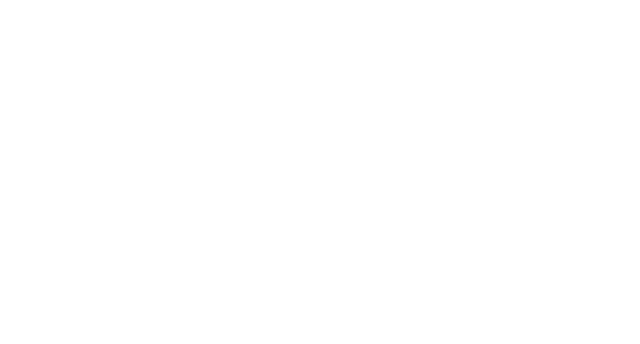
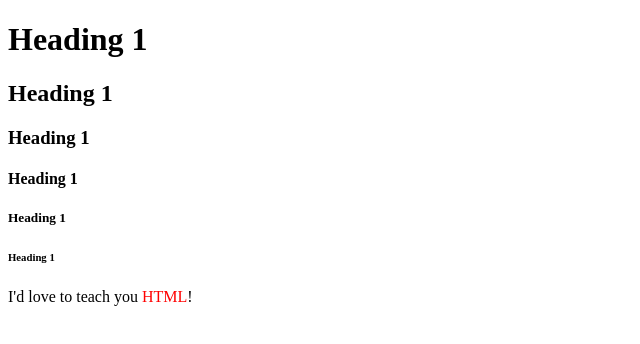
Before and after one commit to daczarne/mosh_html_css, a plain HTML site: page part_01/03_html_basics/example_page/index.html in a window 1280 px wide. Shown: the whole page, without its empty margins (0-640 px from the left). Drawn offline with Linux system fonts and the light colour scheme; files that its build step writes are made by us from their sources.

Commit message:
headings

```diff
--- /dev/null
+++ b/part_01/03_html_basics/example_page/assets/css/style.css
@@ -0,0 +1,4 @@
+em {
+  color: red;
+  font-style: normal;
+}
--- a/part_01/03_html_basics/example_page/index.html
+++ b/part_01/03_html_basics/example_page/index.html
@@ -6,7 +6,16 @@
     <meta name="viewport" content="width=device-width, initial-scale=1.0" />
     <meta name="keywords" content="HTML, CSS" />
     <meta name="description" content="A description of the page" />
-    <title>Document</title>
+    <link rel="stylesheet" href="style.css" />
+    <title>My first web page</title>
   </head>
-  <body></body>
+  <body>
+    <h1>Heading 1</h1>
+    <h2>Heading 1</h2>
+    <h3>Heading 1</h3>
+    <h4>Heading 1</h4>
+    <h5>Heading 1</h5>
+    <h6>Heading 1</h6>
+    <p>I'd love to teach you <em>HTML</em>!</p>
+  </body>
 </html>
```
Also changed, not shown: part_01/03_html_basics/README.md.
